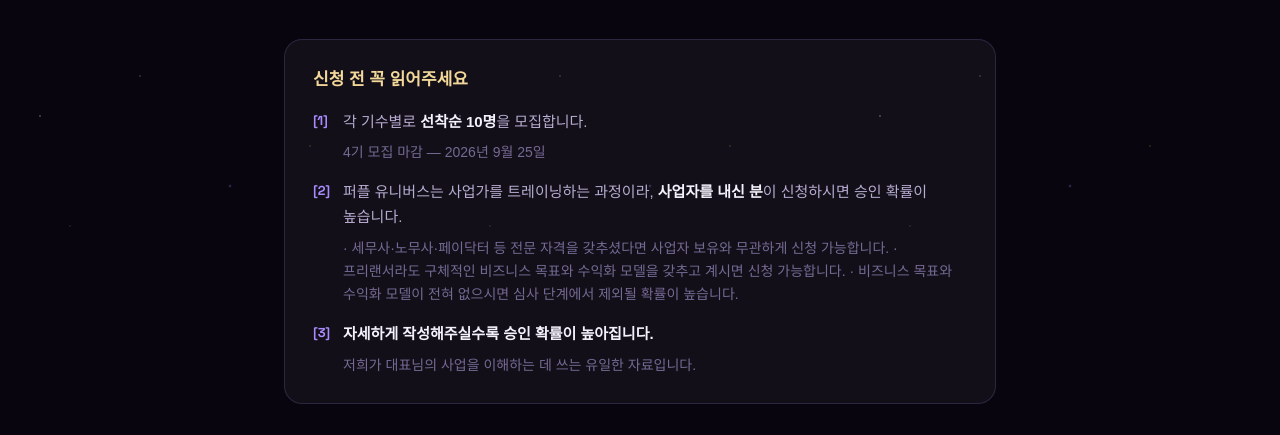
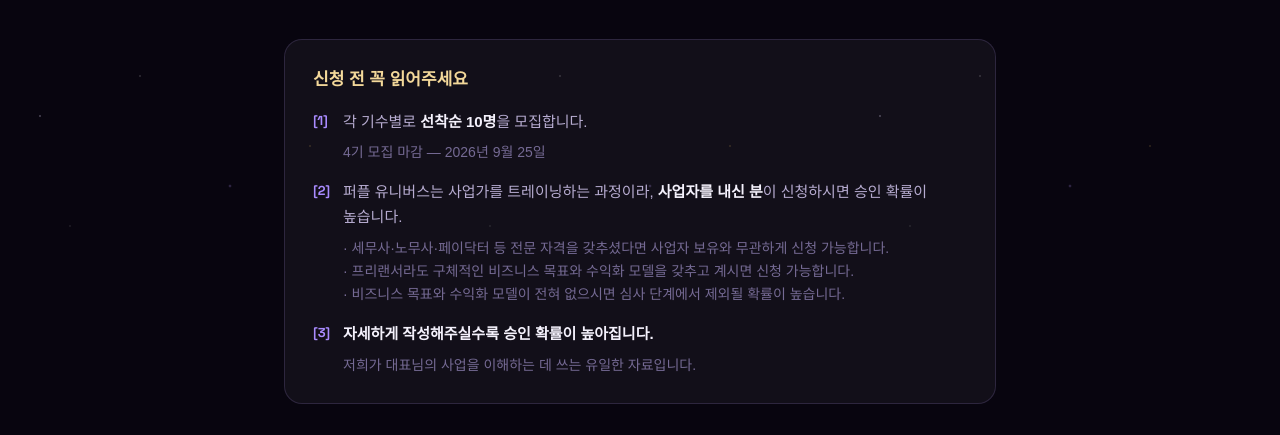
Before and after one commit to HYONYEON/purple-universe, a plain HTML site: page apply.html in a window 1280 px wide. Shown: the part 364-799 px from the top of the page. Drawn offline with Linux system fonts and the light colour scheme; a web font is replaced by a local one.

Commit message:
Add files via upload

```diff
--- a/apply.html
+++ b/apply.html
@@ -87,7 +87,8 @@
     font-family:'Space Grotesk'; font-size:13px; font-weight:700; color:var(--purple-bright);
   }
   .notice li b{color:var(--text); font-weight:600;}
-  .notice .sub{display:block; margin-top:7px; font-size:14px; color:var(--text-faint);}
+  /* pre-line 이 있어야 안에 넣은 줄바꿈이 살아납니다 */
+  .notice .sub{display:block; margin-top:7px; font-size:14px; color:var(--text-faint); white-space:pre-line;}
   @media(max-width:520px){ .notice{padding:22px 20px;} }
 
   /* ---------- FORM ---------- */
```
